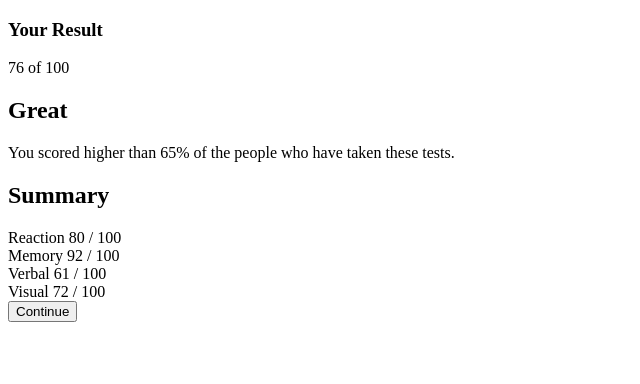
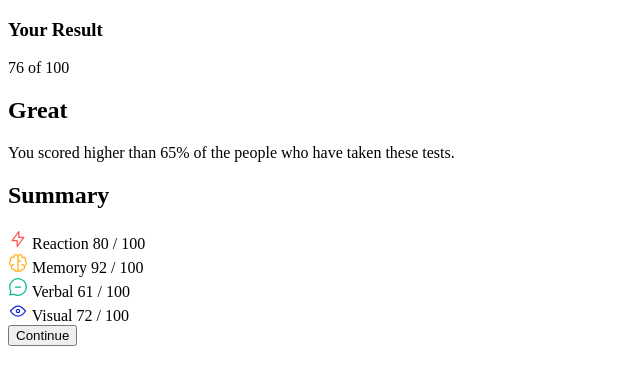
Before and after one commit to karthisp/Results_summary_somponent, a plain HTML site: page index.html in a window 1280 px wide. Shown: the whole page, without its empty margins (0-640 px from the left). Drawn offline with Linux system fonts and the light colour scheme.

Commit message:
placing everyting inside main container

```diff
--- a/index.html
+++ b/index.html
@@ -16,6 +16,7 @@
 </head>
 <body>
 
+  <main class="main-container">
     <div class="overview">
       <h3 class="overview-heading">Your Result</h3>
       <div class="overview-og-score">
@@ -33,28 +34,29 @@
 
       <div class="results-breakdown">
         <div class="result-type red">
-        Reaction
+          <img src="./assets/images/icon-reaction.svg" alt="reactino icon">  Reaction
           80 / 100
         </div>
 
         <div class="result-type orange">
-        Memory
+          <img src="./assets/images/icon-memory.svg" alt="memory icon"> Memory
           92 / 100
         </div>
 
         <div class="result-type green">
-        Verbal
+         <img src="./assets/images/icon-verbal.svg" alt="verbal icon"> Verbal
           61 / 100
         </div>
 
         <div class="result-type blue">
-        Visual
+          <img src="./assets/images/icon-visual.svg" alt="visual icon"> Visual
           72 / 100
         </div>
       </div>
 
       <button class="continue-btn">Continue</button>
     </div>
+  </main>
 
   <!-- <div class="attribution">
     Challenge by <a href="https://www.frontendmentor.io?ref=challenge" target="_blank">Frontend Mentor</a>.
```
Lines whose indentation alone changed are shown as unchanged.
